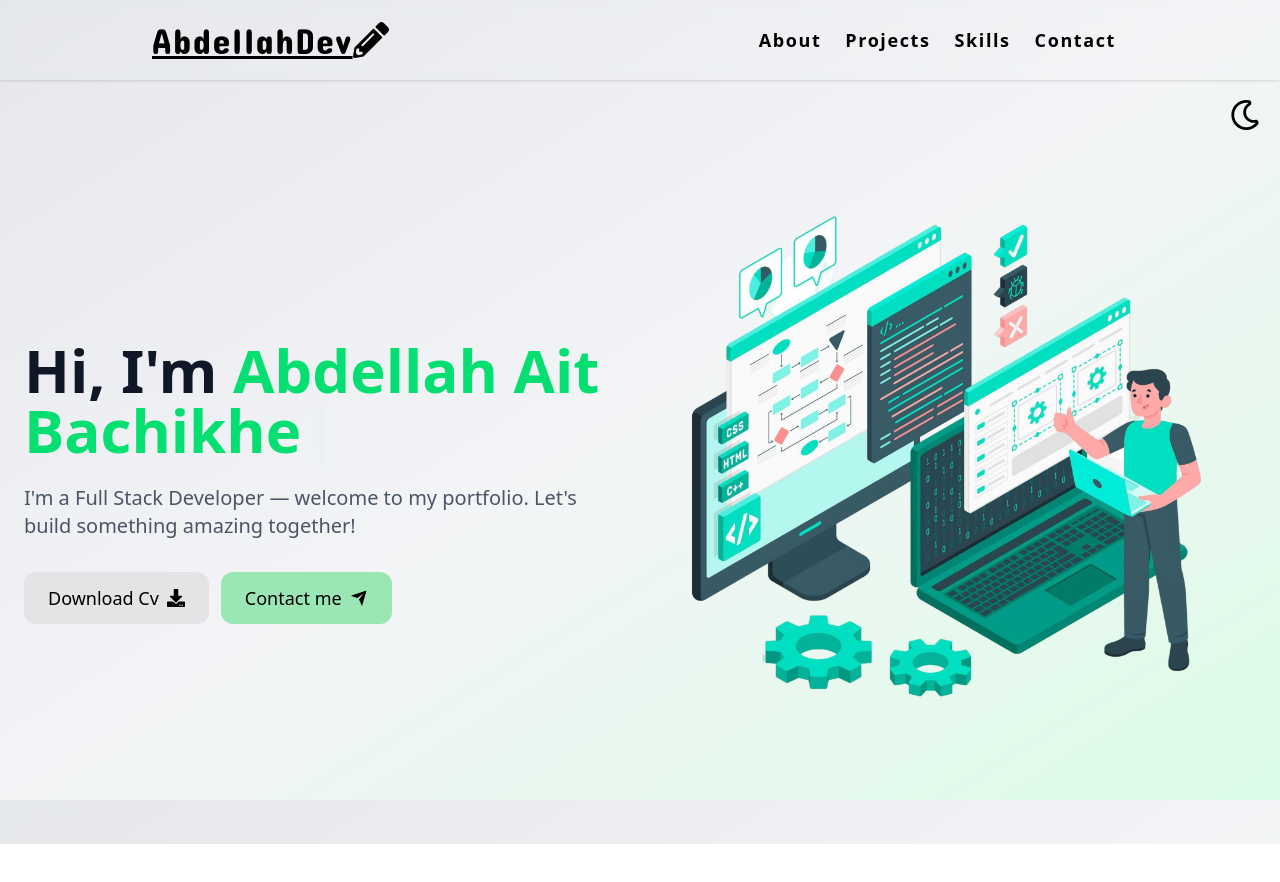
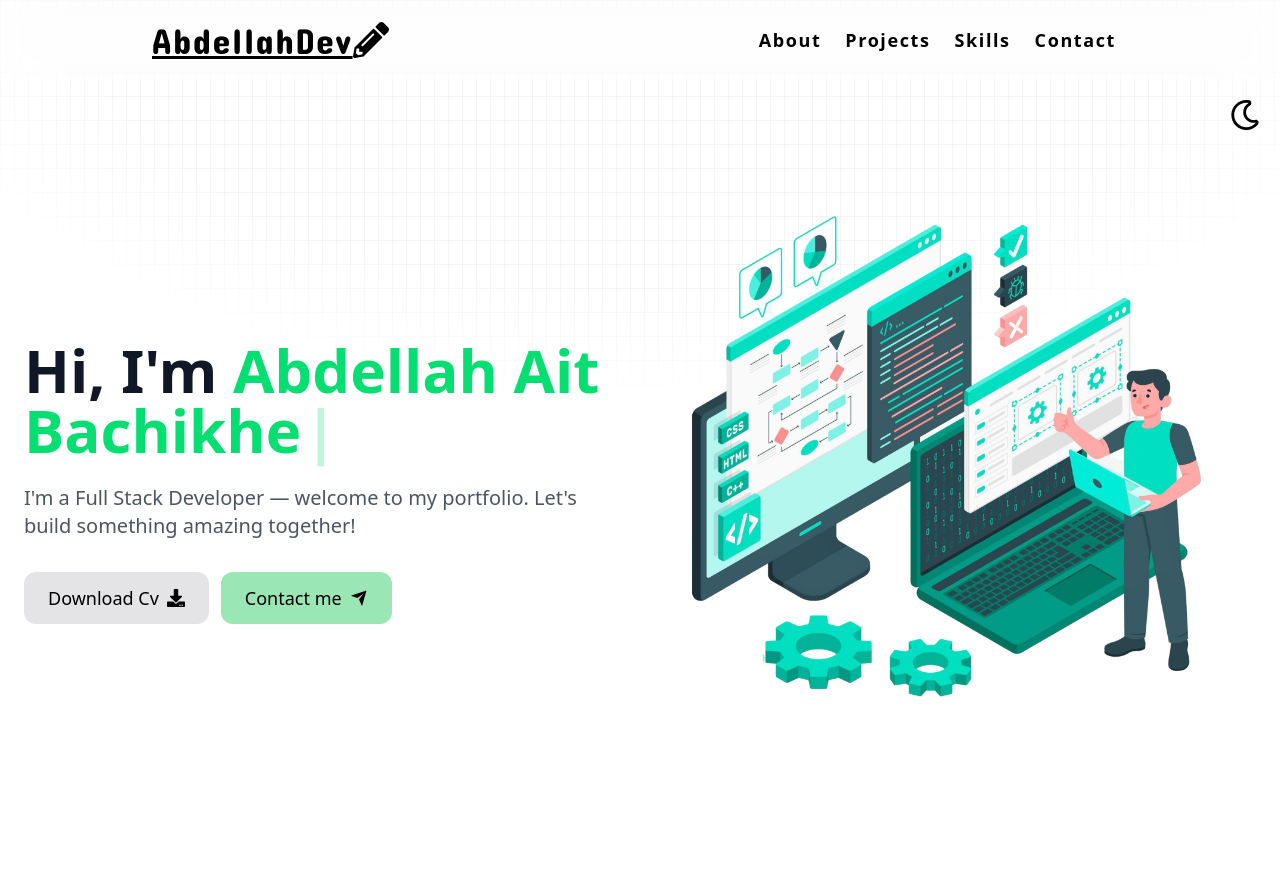
Before and after one commit to abdellah-ait-bachikh/my-portfolio, a Next.js app: page / in a window 1280 px wide. Shown: the top 882 px of the page. Before the commit the page ends 844 px from the top, so only its background shows below. Built offline with nearby package versions, Linux system fonts and the light colour scheme.

Commit message:
change-bg-gradian

```diff
--- a/package.json
+++ b/package.json
@@ -19,6 +19,7 @@
     "react-simple-typewriter": "^5.0.1",
     "react-toastify": "^11.0.5",
     "react-typing-effect": "^2.0.5",
+    "styled-components": "^6.1.17",
     "swiper": "^11.2.6",
     "tailwind-merge": "^3.2.0"
   },
--- /dev/null
+++ b/src/app/_pages/About.tsx
@@ -0,0 +1,12 @@
+import Card from '@/components/Card'
+import React from 'react'
+
+const About = () => {
+  return (
+    <div className='h-[200vh] conatiner flex items-center'>
+        <Card/>
+    </div>
+  )
+}
+
+export default About
--- a/src/app/globals.css
+++ b/src/app/globals.css
@@ -90,37 +90,3 @@
 *{
   box-sizing: border-box;
 }
-
-
-/* Keyframes for the gradient animation */
-@keyframes gradientShift {
-  0% {
-    background-position: 0% 0%;
-  }
-  50% {
-    background-position: 100% 100%;
-  }
-  100% {
-    background-position: 0% 0%;
-  }
-}
-
-/* Apply gradient animation for both light and dark modes */
-.bg-gradient-animated {
-  background-size: 400% 400%;
-  animation: gradientShift 8s ease infinite;
-}
-
-/* Light Mode Gradient */
-.light-mode {
-  background-image: linear-gradient(to bottom right, #E0F2FE, #7DD3FC, #38BDF8, #0EA5E9);
-}
-
-/* Dark Mode Gradient */
-.dark-mode {
-  background-image: linear-gradient(to bottom right, #1e293b, #334155, #475569, #64748b);
-}
-
-body {
-  transition: background-color 0.3s ease-in-out;
-}
--- a/src/app/layout.tsx
+++ b/src/app/layout.tsx
@@ -62,11 +62,12 @@ export default function RootLayout({
   return (
     <html lang="en" className="">
       <body
-        className={`${rubikSans.variable}  antialiased bg-fixed bg-gradient-to-br from-gray-200 via-gray-100 to-green-100 min-h-screen dark:from-slate-900 dark:via-slate-800/95 dark:to-slate-800/90 text-black dark:text-white relative`}
+        className={`${rubikSans.variable}  antialiased bg-fixed dark:bg-slate-950 relative text-black dark:text-white`}
       >
-        <ToggleDark/>
+<div className="fixed bottom-0 left-0 right-0 top-0 -z-10 bg-[linear-gradient(to_right,#cccccc33_1px,transparent_1px),linear-gradient(to_bottom,#cccccc33_1px,transparent_1px)] bg-[size:14px_24px] [mask-image:radial-gradient(ellipse_60%_50%_at_50%_0%,#000_70%,transparent_100%)]"></div>
+<ToggleDark />
         <Header />
-        <main className="">{children}</main>
+        <main className="z-20">{children}</main>
       </body>
     </html>
   );
--- a/src/app/page.tsx
+++ b/src/app/page.tsx
@@ -1,10 +1,12 @@
 import React from 'react'
 import Home from './_pages/Home'
+import About from './_pages/About'
 
 const page = () => {
   return (
    <>
    <Home/>
+   <About/>
    </>
   )
 }
--- /dev/null
+++ b/src/components/Card.tsx
@@ -0,0 +1,9 @@
+import React from 'react'
+
+const Card = () => {
+  return (
+    <div>Card</div>
+  )
+}
+
+export default Card
--- a/src/components/Header.tsx
+++ b/src/components/Header.tsx
@@ -10,7 +10,7 @@ import { FaPencilAlt } from "react-icons/fa";
 
 const Header = () => {
   return (
-    <header className="bg-transparent backdrop-blur-sm w-full  top-0 shadow-sm h-20 flex sticky z-1 tracking-widest">
+    <header className="bg-transparent backdrop-blur-sm w-full  top-0  h-20 flex sticky z-30 tracking-widest ">
       <div
         className={`flex items-center justify-between w-full md:max-w-5xl mx-3  md:mx-auto px-6`}
       >
--- a/src/components/NavMenu.tsx
+++ b/src/components/NavMenu.tsx
@@ -17,7 +17,7 @@ const NavMenu = () => {
       </button>
       <div
         className={classNames(
-          `fixed md:static left-0 right-0 top-20 flex flex-col bg-white/70 dark:bg-slate-800/80  shadow-sm
+          `fixed md:static left-0 right-0 top-20 flex flex-col bg-white/70 dark:bg-slate-800/80 dark:md:bg-transparent  shadow-sm
             md:top-0 md:flex-row md:h-fit md:items-center md:bg-transparent md:gap-1 md:backdrop-blur-none md:shadow-none overflow-hidden md:overflow-visible  transition-[height] duration-300 ease-in-out`,
           {
             "h-[224px] md:h-fit": isActive,
--- a/src/components/ToggleDark.tsx
+++ b/src/components/ToggleDark.tsx
@@ -17,7 +17,7 @@ const ToggleDark = () => {
   return (
     <motion.button
     whileTap={{ scale: 0.7 }}
-    className="fixed top-[100px] right-[20px] cursor-pointer text-3xl"
+    className="fixed top-[100px] right-[20px] cursor-pointer text-3xl z-20"
     onClick={() => setIsDark((prev) => !prev)}
   >
     {isDark ? <GoSun /> : <FaRegMoon />}
```
Also changed, not shown: 1 other file (tests, documents, lock files or other folders).
